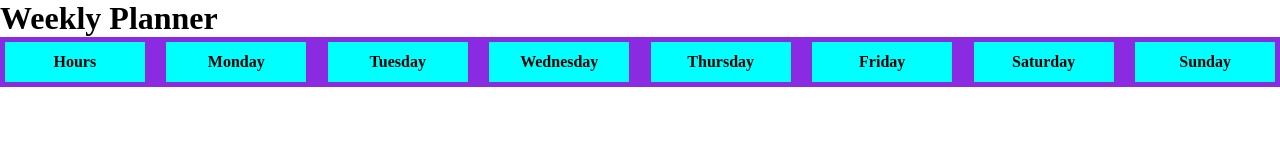
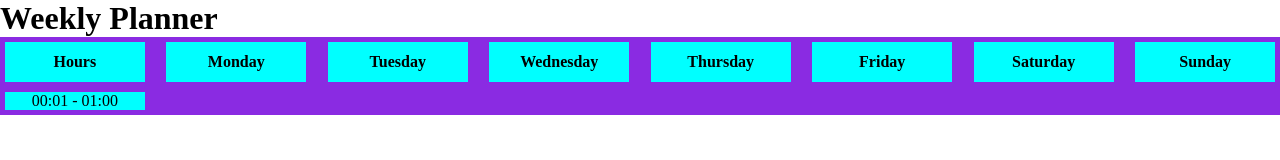
Before and after one commit to MariaTheCoder/WeeklyPlanner, a plain HTML site: page index.html in a window 1280 px wide. Drawn offline with Linux system fonts and the light colour scheme.

Commit message:
Add the next grid row and use text-align to center text

```diff
--- a/index.html
+++ b/index.html
@@ -21,6 +21,9 @@
         <div class="header grid-item">Saturday</div>
         <div class="header grid-item">Sunday</div>
       </div>
+      <div class="hours grid-container">
+        <div class="hour grid-item">00:01 - 01:00</div>
+      </div>
     </div>
   </body>
 </html>
--- a/style.css
+++ b/style.css
@@ -16,6 +16,9 @@ body {
     text-align: center;
 }
 
+.hour {
+    text-align: center;
+}
 .grid-container {
     height: fit-content;
     padding: 5px;
```
